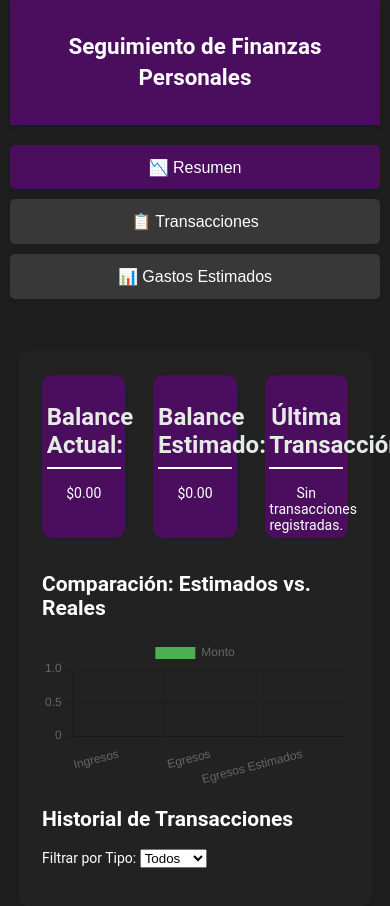
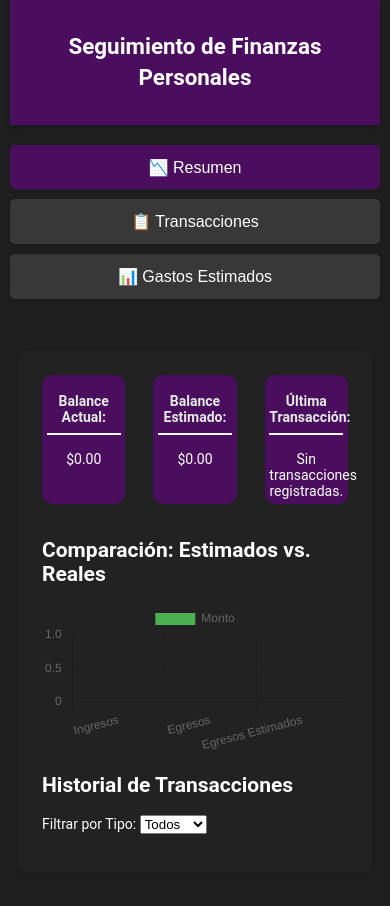
Before and after one commit to xXstardosXx/Lenguaje_de_clientes_web, a plain HTML site: page Entrega_final/index.html in a window 390 px wide. Drawn offline with nearby package versions, Linux system fonts and the light colour scheme.

```diff
--- a/Entrega_final/index.html
+++ b/Entrega_final/index.html
@@ -25,15 +25,15 @@
    <section id="resumen" class="pestaña-activa" role="complementary" id="grafico" class="pestaña-oculta">
     <div style="display: grid; grid-template-columns: repeat(11, 1fr); grid-template-rows: repeat(1, 1fr);;">
       <div class="card" style="grid-column: 1/4;">
-        <h3>Balance Actual:</h3>
+        <h3 style="font-size: 1em;">Balance Actual:</h3>
         <span id="balance-actual">$0.00</span>
       </div>
       <div class="card" style="grid-column: 9/12;">
-        <h3>Última Transacción:</h3>
+        <h3 style="font-size: 1em;">Última Transacción:</h3>
         <span id="ultima-transaccion">Sin transacciones registradas.</span>
       </div>
       <div class="card" style="grid-column: 5/8; grid-row: 1;">
-        <h3>Balance Estimado:</h3>
+        <h3 style="font-size: 1em;">Balance Estimado:</h3>
         <span id="balance-estimado">$0.00</span>
       </div>
     </div>
```
